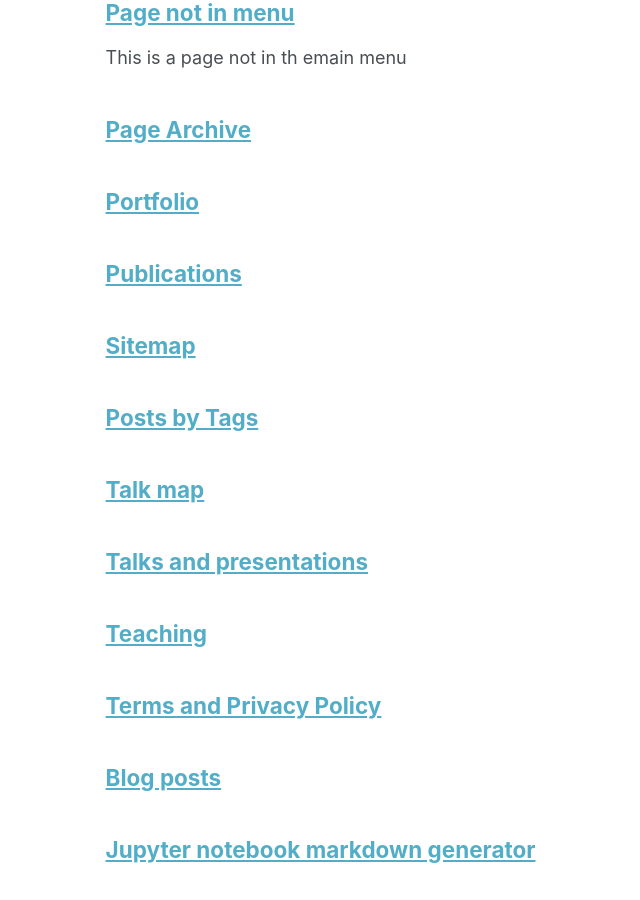
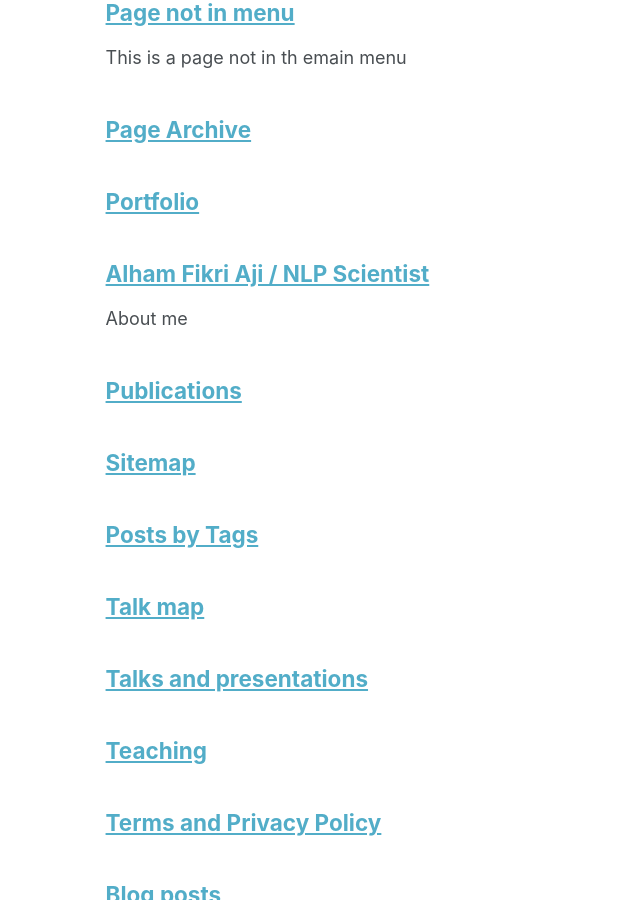
Before and after one commit to afaji/afaji.github.io, a Jekyll site: the page built from _pages/page-archive.html, in a window 1280 px wide and 900 px high, scrolled down 1137 px. Shown: the whole window, without its empty margins (176-816 px from the left). Built offline with Jekyll 4.4.1, drawn with Linux system fonts in a browser that asks for light colours.

Commit message:
Update profile.html

```diff
--- a/_pages/profile.html
+++ b/_pages/profile.html
@@ -1,3 +1,12 @@
+---
+title: "Alham Fikri Aji / NLP Scientist"
+excerpt: "About me"
+author_profile: true
+redirect_from:
+  - /profile/
+  - /profile.html
+---
+
 <style>
         :root {
             --primary: #ffffff;
```
